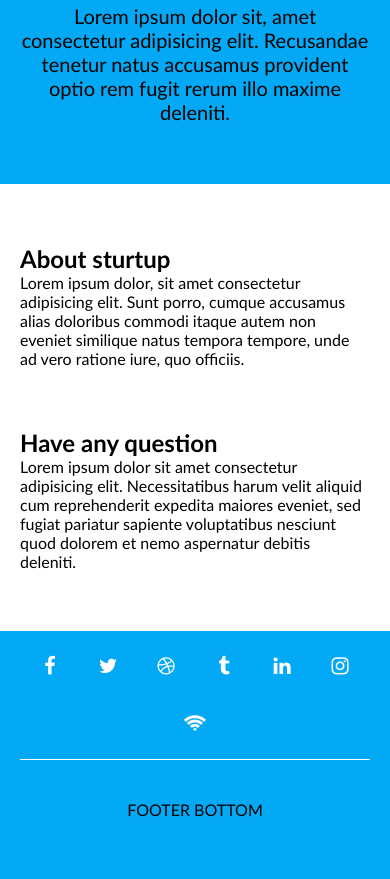
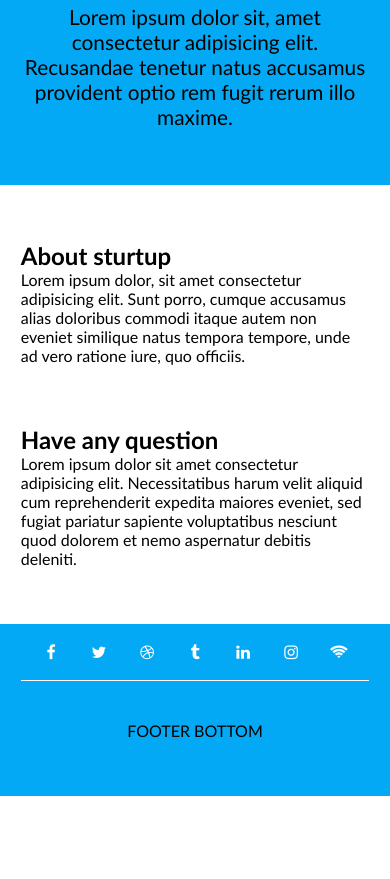
Before and after one commit to tropikalis/Coming, a website: page index.html in a window 390 px wide. Shown: the part 314-1193 px from the top of the page. After the commit the page ends 1110 px from the top, so only its background shows below. Drawn offline with Linux system fonts and the light colour scheme.

Commit message:
px into rem

```diff
--- a/css/base/layout.css
+++ b/css/base/layout.css
@@ -1,23 +1,23 @@
 .container {
     width: 100%;
-    padding: 60px 0;
+    padding: 3.5rem 0;
 }
 
 .container > .row-short {
     display: flex;
     flex-direction: column;
     align-items: center;
-    gap: 20px;
-    width: 600px;
-    margin: 0px calc(50% - 300px);
+    gap: 1.3rem;
+    width: 38rem;
+    margin: 0px calc(50% - 19rem);
 }
 .container > .row {
     display: flex;
     flex-wrap: wrap;
     justify-content: center;
-    gap: 60px 0;
-    width: 1000px;
-    margin: 0px calc(50% - 500px);
+    gap: 3.8rem 0;
+    width: 62rem;
+    margin: 0px calc(50% - 31rem);
 }
 
 .container .column {
@@ -28,25 +28,25 @@
     margin-left: auto;
 }
 
-@media (max-width: 1100px) {
+@media (max-width: 68rem) {
     .container > .row {
-        width: 800px;
-        margin: 0px calc(50% - 400px);
+        width: 50rem;
+        margin: 0px calc(50% - 25rem);
     }
 }
 
-@media (max-width: 900px) {
+@media (max-width: 56rem) {
     .container > .row {
-        width: 600px;
-        margin: 0px calc(50% - 300px);
+        width: 38rem;
+        margin: 0px calc(50% - 19rem);
     }
 }
 
-@media (max-width: 700px) {
+@media (max-width: 44rem) {
     .container > .row,
     .container > .row-short {
-        width: 400px;
-        margin: 0px calc(50% - 200px);
+        width: 25rem;
+        margin: 0px calc(50% - 12.5rem);
     }
     .container .column,
     .column.right-column {
@@ -54,11 +54,11 @@
     }
 }
 
-@media (max-width: 440px) {
+@media (max-width: 28rem) {
     .container {
         /* padding: 60px 20px; */
-        padding-right: 20px;
-        padding-left: 20px;
+        padding-right: 1.3rem;
+        padding-left: 1.3rem;
     }
 
     .container > .row,
--- a/css/pages/home.css
+++ b/css/pages/home.css
@@ -9,15 +9,15 @@
 /* CUSTOM STYLE */
 
 .logo {
-   width: 50px;
+   width: 3rem;
 }
 .main-title {
-    font-size: 70px;
+    font-size: 4.5rem;
     text-transform: uppercase;
     text-align: center;
 }
 .main-description {
-    font-size: 20px;
+    font-size: 1.3rem;
     text-align: center;
 }
 
@@ -26,11 +26,11 @@ footer.container {
 }
 .row.socials {
     display: flex;
-    gap: 0.5rem;
+    gap: 0.5em;
     padding: 0.5em 0;
-    font-size: 20px;
-    margin-bottom: 40px;
-    border-bottom: 1px solid #fff;
+    font-size: 1rem;
+    margin-bottom: 2.5rem;
+    border-bottom: 0.1rem solid #fff;
 }
 .row.socials > a {
     height: 2.5em;
@@ -40,11 +40,11 @@ footer.container {
     color: #fff;
     text-decoration: none;
     border-radius: 50%;
-    transition: color 1s, background-color 1s;
+    transition: color 5s, background-color 5s;
     /* transition: all 0.3s; */
 }
 .row.socials > a:hover {
     background-color: #fff;
     color: #03a9f4;
-    /*transition: color 1s;*/
+    transition: all 1s;
 }
--- a/index.html
+++ b/index.html
@@ -24,7 +24,7 @@
             <div class="row-short">
                 <img class="logo" src="/img/logo.png" alt="Logo">
                 <h1 class="main-title">Coming soon</h1>
-                <p class="main-description">Lorem ipsum dolor sit, amet consectetur adipisicing elit. Recusandae tenetur natus accusamus provident optio rem fugit rerum illo maxime deleniti.</p>
+                <p class="main-description">Lorem ipsum dolor sit, amet consectetur adipisicing elit. Recusandae tenetur natus accusamus provident optio rem fugit rerum illo maxime.</p>
             </div>
         </section>
         <section class="container">
```
